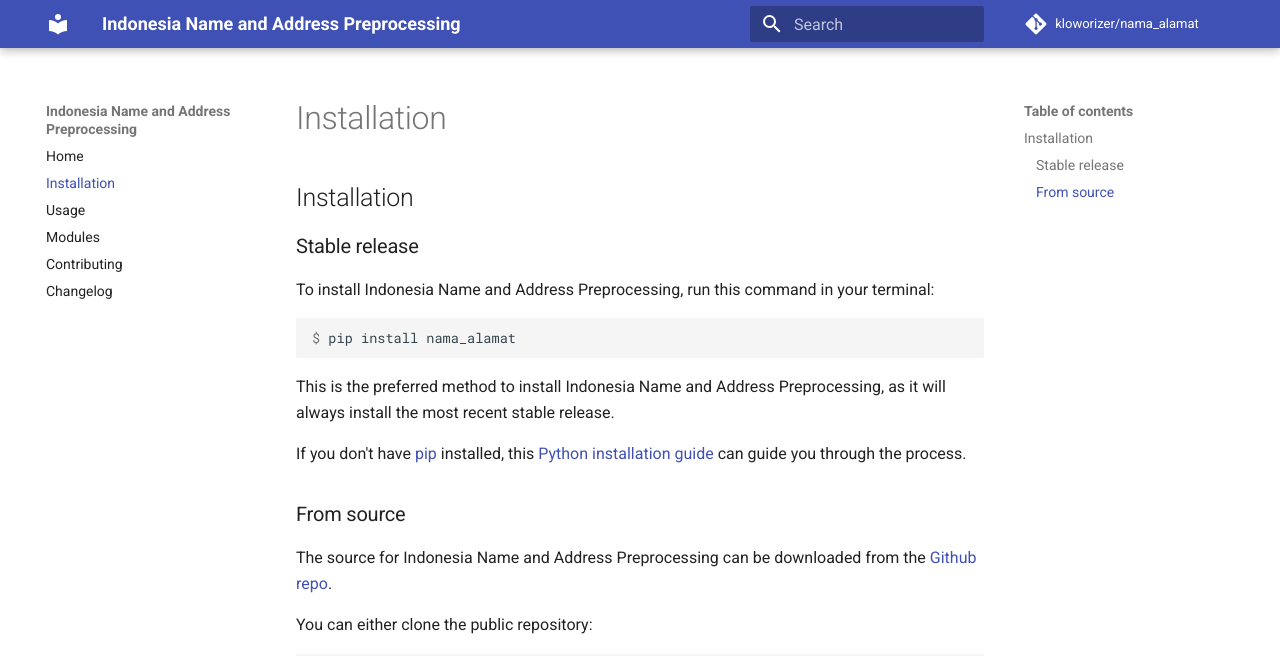
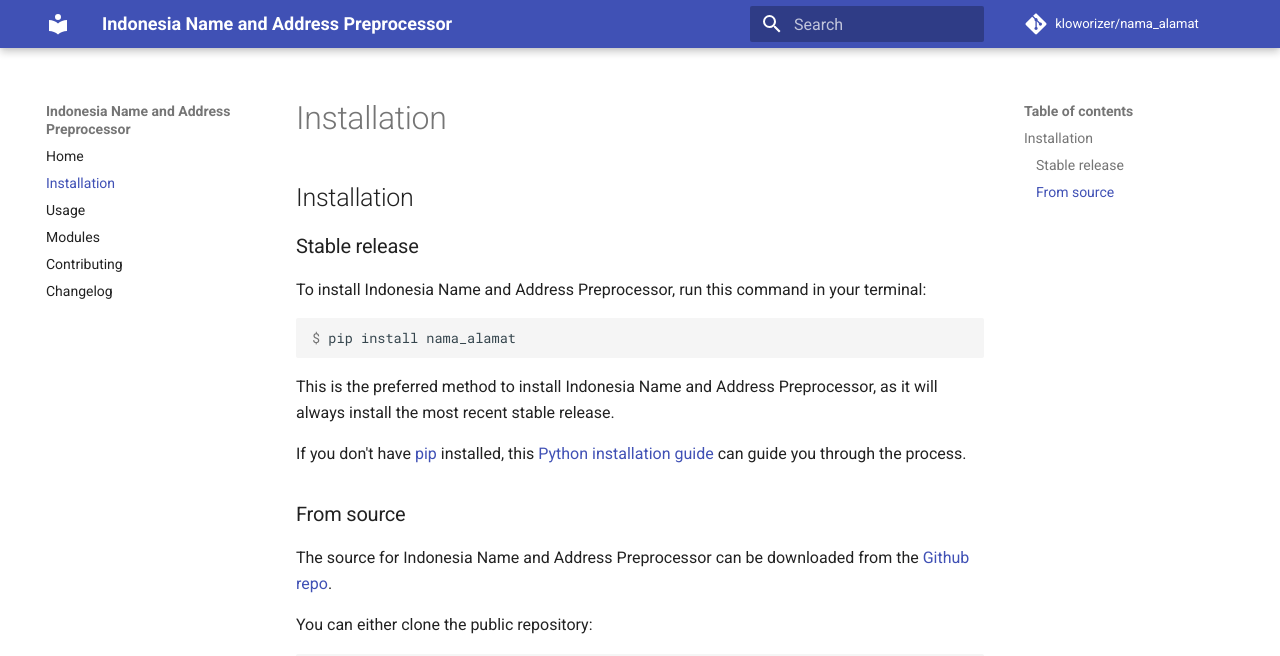
Before and after one commit to kloworizer/nama_alamat, an MkDocs documentation site: the page built from docs/installation.md, in a window 1280 px wide and 977 px high. Shown: the top 656 px of the window. Built offline with MkDocs 1.6.1 and Material for MkDocs 9.7.7, drawn with Linux system fonts in a browser that asks for light colours; comment, search, counter and statistics services are not loaded.

Commit message:
Update docs and testing

````diff
--- a/README.md
+++ b/README.md
@@ -1,11 +1,11 @@
-# Indonesia Name and Address Preprocessing
+# Indonesia Name and Address Preprocessor
 
 [![pypi](https://img.shields.io/pypi/v/nama_alamat.svg)](https://pypi.org/project/nama_alamat/)
 [![python](https://img.shields.io/pypi/pyversions/nama_alamat.svg)](https://pypi.org/project/nama_alamat/)
 [![Build Status](https://github.com/kloworizer/nama_alamat/actions/workflows/dev.yml/badge.svg)](https://github.com/kloworizer/nama_alamat/actions/workflows/dev.yml)
 [![codecov](https://codecov.io/gh/kloworizer/nama_alamat/branch/main/graphs/badge.svg)](https://codecov.io/github/kloworizer/nama_alamat)
 
-Indonesia Name and Address Preprocessing
+Indonesia Name and Address Preprocessor
 
 -   Documentation: <https://kloworizer.github.io/nama_alamat>
 -   GitHub: <https://github.com/kloworizer/nama_alamat>
--- a/docs/installation.md
+++ b/docs/installation.md
@@ -2,21 +2,21 @@
 
 ## Stable release
 
-To install Indonesia Name and Address Preprocessing, run this command in your
+To install Indonesia Name and Address Preprocessor, run this command in your
 terminal:
 
 ``` console
 $ pip install nama_alamat
 ```
 
-This is the preferred method to install Indonesia Name and Address Preprocessing, as it will always install the most recent stable release.
+This is the preferred method to install Indonesia Name and Address Preprocessor, as it will always install the most recent stable release.
 
 If you don't have [pip][] installed, this [Python installation guide][]
 can guide you through the process.
 
 ## From source
 
-The source for Indonesia Name and Address Preprocessing can be downloaded from
+The source for Indonesia Name and Address Preprocessor can be downloaded from
 the [Github repo][].
 
 You can either clone the public repository:
--- a/docs/usage.md
+++ b/docs/usage.md
@@ -1,6 +1,6 @@
 # Usage
 
-To use Indonesia Name and Address Preprocessing in a project
+To use Indonesia Name and Address Preprocessor in a project
 
 example of name preproccesing:
 ```
--- a/mkdocs.yml
+++ b/mkdocs.yml
@@ -1,4 +1,4 @@
-site_name: Indonesia Name and Address Preprocessing
+site_name: Indonesia Name and Address Preprocessor
 site_url: https://kloworizer.github.io/nama_alamat
 repo_url: https://github.com/kloworizer/nama_alamat
 repo_name: kloworizer/nama_alamat
--- a/pyproject.toml
+++ b/pyproject.toml
@@ -3,7 +3,7 @@
 name = "nama_alamat"
 version = "0.2.5"
 homepage = "https://github.com/kloworizer/nama_alamat"
-description = "Indonesia Name and Address Preprocessing."
+description = "Indonesia Name and Address Preprocessor."
 authors = ["Esha Indra <esha.indra@gmail.com>"]
 readme = "README.md"
 license =  "MIT"
````
Also changed, not shown: 1 other file.
